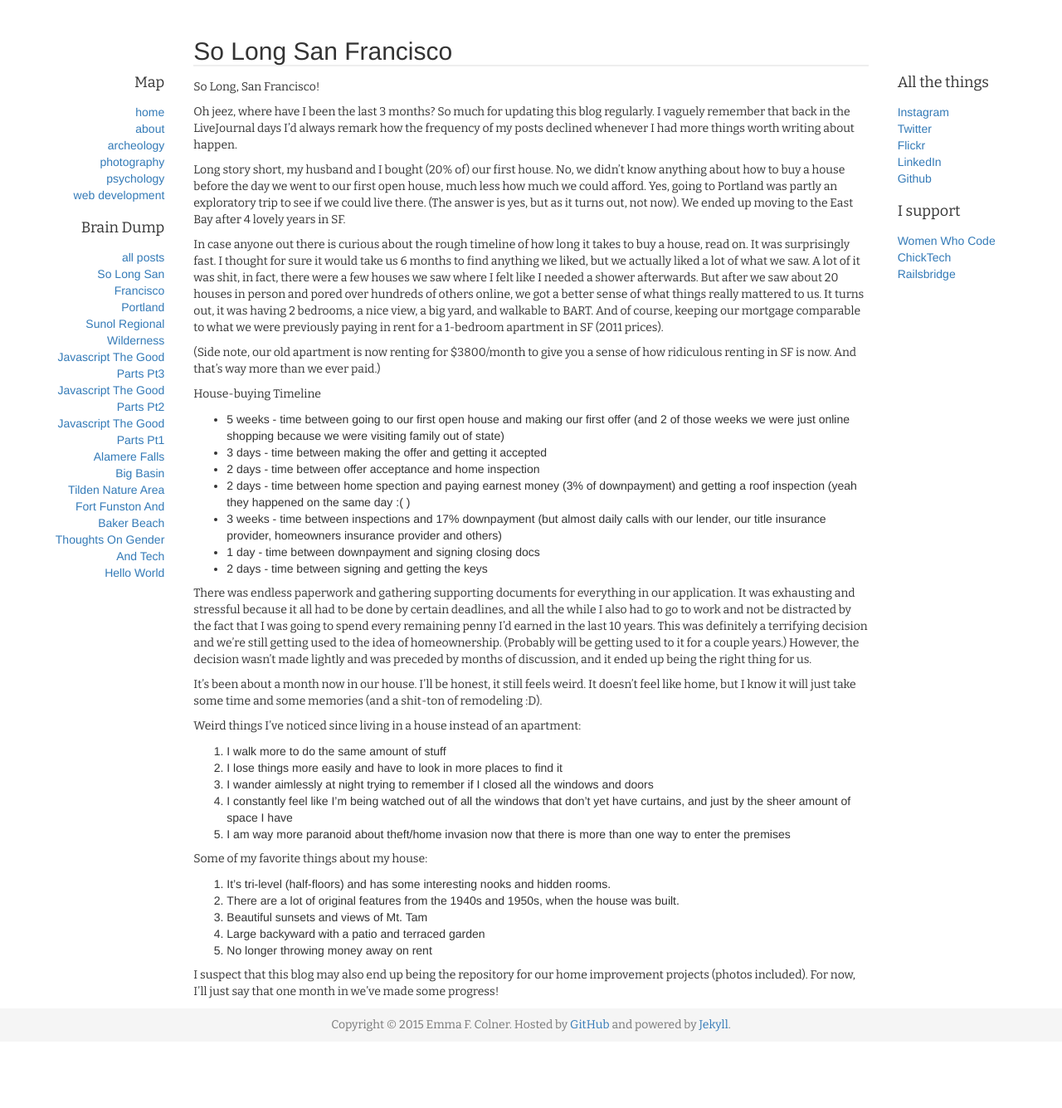
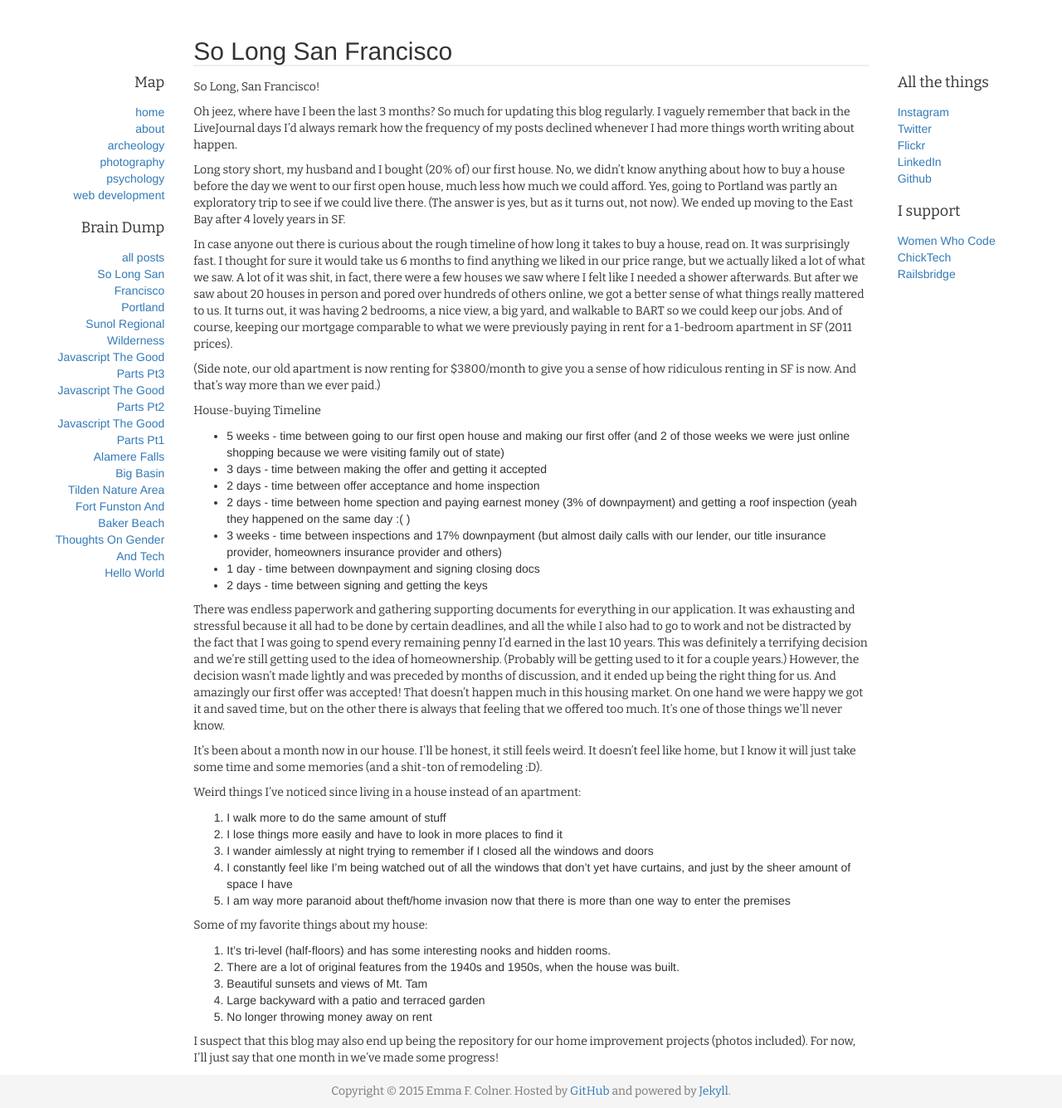
Before and after one commit to emmafern/emmafern.github.io, a Jekyll site: the page built from _posts/2015-09-28-so-long-san-francisco.md, in a window 1280 px wide. Shown: the whole page at 83% size. Built offline with Jekyll 4.4.1, drawn with Linux system fonts in a browser that asks for light colours; before the commit the page ends 1255 px from its top, so only the background shows below that.

Commit message:
some edits

```diff
--- a/_posts/2015-09-28-so-long-san-francisco.md
+++ b/_posts/2015-09-28-so-long-san-francisco.md
@@ -10,7 +10,7 @@ Oh jeez, where have I been the last 3 months? So much for updating this blog reg
 
 Long story short, my husband and I bought (20% of) our first house. No, we didn't know anything about how to buy a house before the day we went to our first open house, much less how much we could afford. Yes, going to Portland was partly an exploratory trip to see if we could live there. (The answer is yes, but as it turns out, not now). We ended up moving to the East Bay after 4 lovely years in SF.
 
-In case anyone out there is curious about the rough timeline of how long it takes to buy a house, read on. It was surprisingly fast. I thought for sure it would take us 6 months to find anything we liked, but we actually liked a lot of what we saw. A lot of it was shit, in fact, there were a few houses we saw where I felt like I needed a shower afterwards. But after we saw about 20 houses in person and pored over hundreds of others online, we got a better sense of what things really mattered to us. It turns out, it was having 2 bedrooms, a nice view, a big yard, and walkable to BART. And of course, keeping our mortgage comparable to what we were previously paying in rent for a 1-bedroom apartment in SF (2011 prices).
+In case anyone out there is curious about the rough timeline of how long it takes to buy a house, read on. It was surprisingly fast. I thought for sure it would take us 6 months to find anything we liked in our price range, but we actually liked a lot of what we saw. A lot of it was shit, in fact, there were a few houses we saw where I felt like I needed a shower afterwards. But after we saw about 20 houses in person and pored over hundreds of others online, we got a better sense of what things really mattered to us. It turns out, it was having 2 bedrooms, a nice view, a big yard, and walkable to BART so we could keep our jobs. And of course, keeping our mortgage comparable to what we were previously paying in rent for a 1-bedroom apartment in SF (2011 prices).
 
 (Side note, our old apartment is now renting for $3800/month to give you a sense of how ridiculous renting in SF is now. And that's way more than we ever paid.)
 
@@ -24,7 +24,7 @@ House-buying Timeline
  - 1 day - time between downpayment and signing closing docs
  - 2 days - time between signing and getting the keys
 
-There was endless paperwork and gathering supporting documents for everything in our application. It was exhausting and stressful because it all had to be done by certain deadlines, and all the while I also had to go to work and not be distracted by the fact that I was going to spend every remaining penny I'd earned in the last 10 years. This was definitely a terrifying decision and we're still getting used to the idea of homeownership. (Probably will be getting used to it for a couple years.) However, the decision wasn't made lightly and was preceded by months of discussion, and it ended up being the right thing for us.
+There was endless paperwork and gathering supporting documents for everything in our application. It was exhausting and stressful because it all had to be done by certain deadlines, and all the while I also had to go to work and not be distracted by the fact that I was going to spend every remaining penny I'd earned in the last 10 years. This was definitely a terrifying decision and we're still getting used to the idea of homeownership. (Probably will be getting used to it for a couple years.) However, the decision wasn't made lightly and was preceded by months of discussion, and it ended up being the right thing for us. And amazingly our first offer was accepted! That doesn't happen much in this housing market. On one hand we were happy we got it and saved time, but on the other there is always that feeling that we offered too much. It's one of those things we'll never know.
 
 It's been about a month now in our house. I'll be honest, it still feels weird. It doesn't feel like home, but I know it will just take some time and some memories (and a shit-ton of remodeling :D).
 
```
